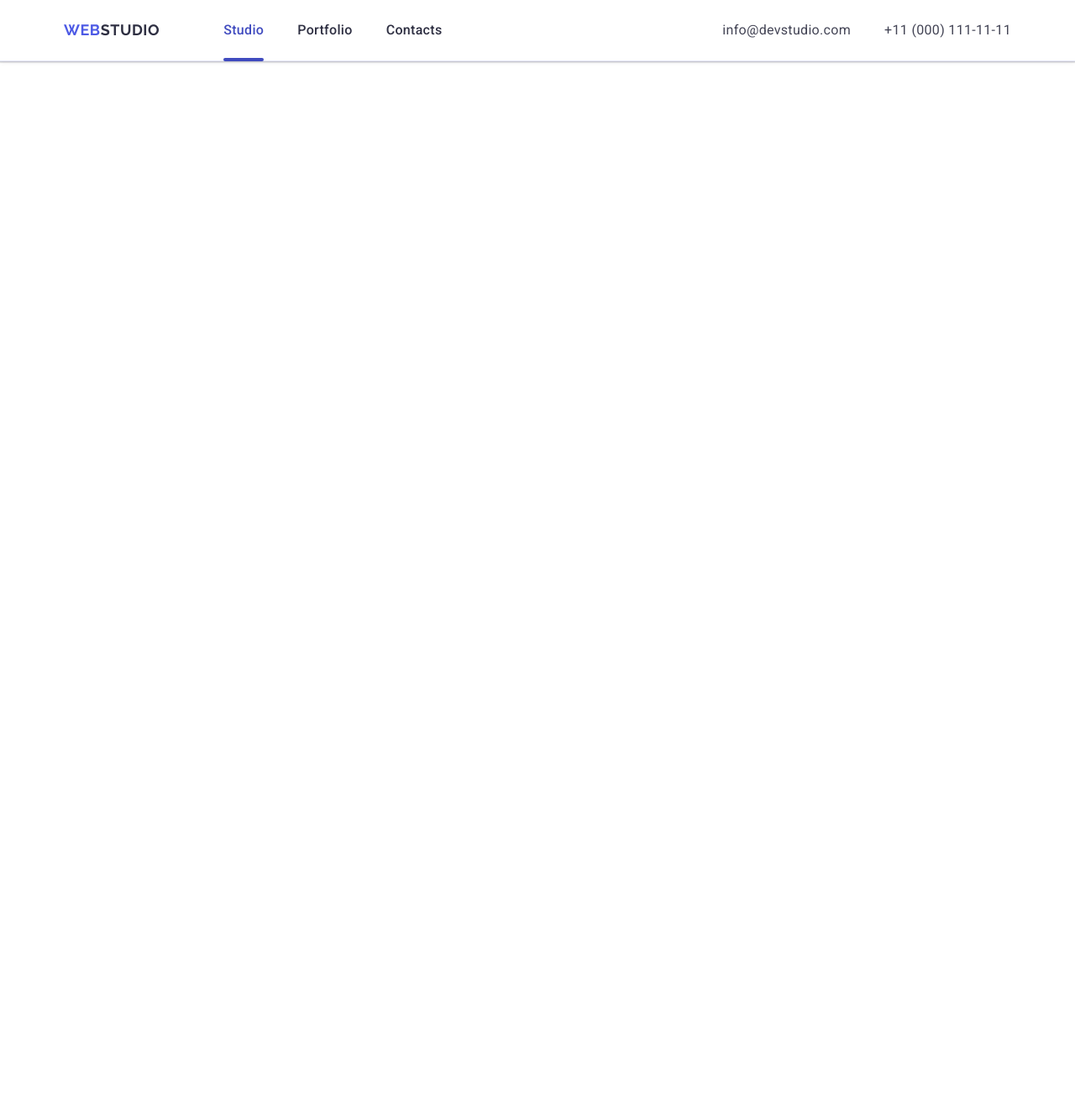
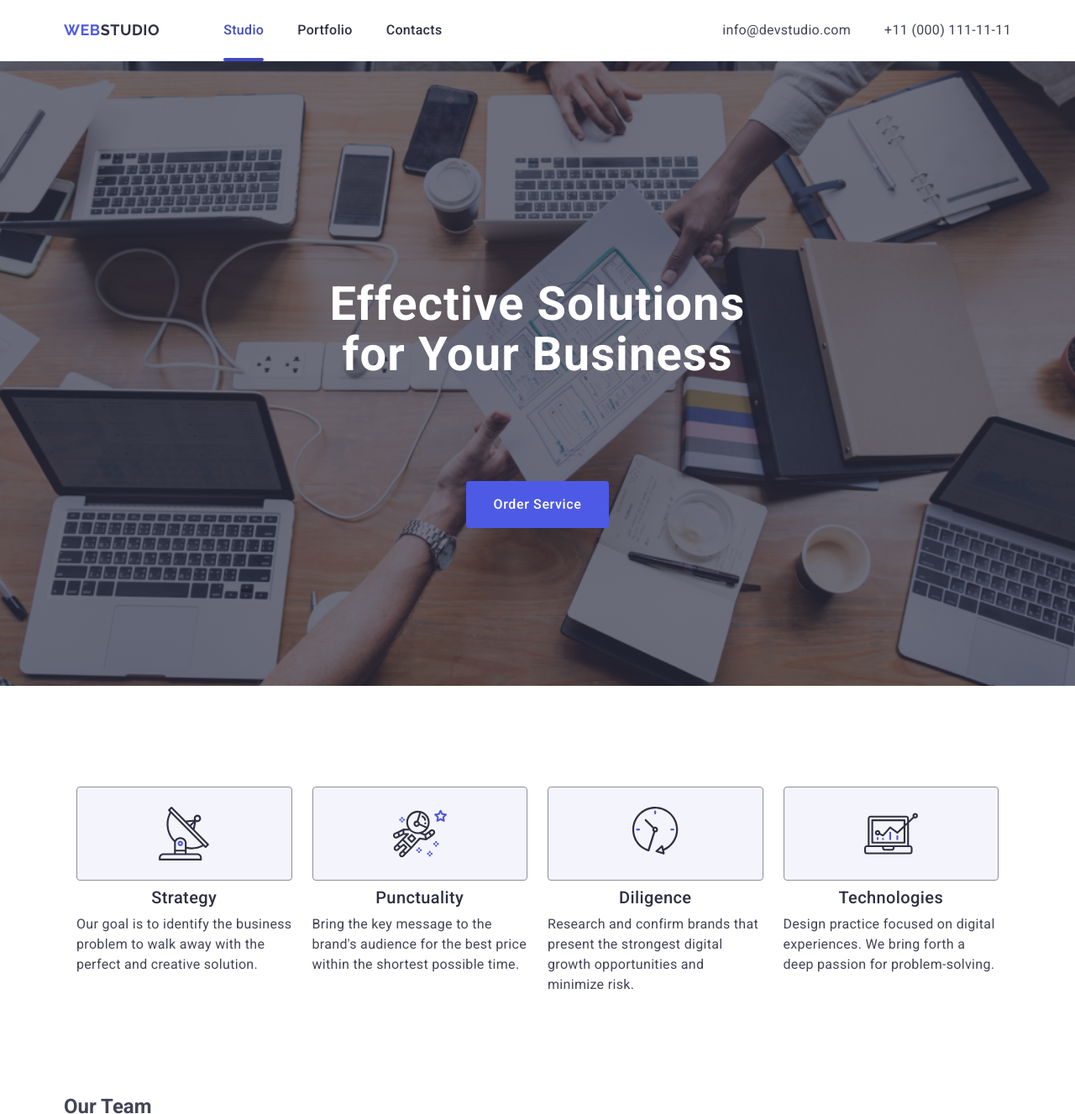
Before and after one commit to AnnaBryzghalova/goit-markup-hw-06, a plain HTML site: page index.html in a window 1280 px wide. Shown: the top 1327 px of the page at 84% size. Before the commit the page ends 800 px from the top, so only its background shows below. Drawn offline with nearby package versions, Linux system fonts and the light colour scheme.

Commit message:
hero and features markup

```diff
--- a/css/styles.css
+++ b/css/styles.css
@@ -325,7 +325,7 @@ button {
 .mobile-contacts-list {
   display: flex;
   flex-direction: column;
-  gap: 24px ;
+  gap: 24px;
 }
 
 .mobile-contacts-link {
@@ -334,6 +334,10 @@ button {
   line-height: 1.2;
   letter-spacing: 0.02em;
   color: #434455;
+}
+
+.mobile-contacts {
+  font-style: normal;
 }
 
 .mobile-menu-link:hover,
@@ -377,9 +381,236 @@ button {
   fill: #f4f4fd;
 }
 
-
 @media screen and (min-width: 768px) {
   .mobile-menu {
     display: none;
   }
 }
+
+/* hero */
+
+.hero {
+  background-color: #2e2f42;
+  background-image: linear-gradient(
+      rgba(46, 47, 66, 0.7),
+      rgba(46, 47, 66, 0.7)
+    ),
+    url("../images/Dark-bg@1x.jpg");
+  background-repeat: no-repeat;
+  background-position: center;
+  background-size: cover;
+  max-width: 320px;
+  margin: 0 auto;
+  padding-top: 72px;
+  padding-bottom: 72px;
+}
+
+@media screen and (-webkit-min-device-pixel-ratio: 2),
+  (min-resolution: 192dpi),
+  (min-resolution: 2dppx) {
+  .hero {
+    background-image: linear-gradient(
+        rgba(46, 47, 66, 0.7),
+        rgba(46, 47, 66, 0.7)
+      ),
+      url("../images/Dark-bg@2x.jpg");
+  }
+}
+
+.hero-title {
+  font-weight: 700;
+  font-size: 36px;
+  line-height: 1.11;
+  letter-spacing: 0.02em;
+  text-align: center;
+  color: #fff;
+  max-width: 216px;
+  padding: 72px 0;
+  margin: 0 auto;
+}
+
+.hero-primary-btn {
+  font-family: inherit;
+  cursor: pointer;
+  font-weight: 500;
+  font-size: 16px;
+  line-height: 1.5;
+  letter-spacing: 0.04em;
+  color: #fff;
+  background-color: #4d5ae5;
+  display: block;
+  margin: 0 auto;
+  padding: 16px 32px;
+  min-width: 169px;
+  height: 56px;
+  text-wrap: nowrap;
+  border: none;
+  border-radius: 4px;
+  transition: background-color 250ms cubic-bezier(0.4, 0, 0.2, 1);
+}
+
+.hero-primary-btn:hover,
+.hero-primary-btn:focus {
+  background-color: #404bbf;
+}
+
+@media screen and (min-width: 768px) {
+  .hero {
+    max-width: 768px;
+    padding-top: 112px;
+    padding-bottom: 112px;
+    background-image: linear-gradient(
+        rgba(46, 47, 66, 0.7),
+        rgba(46, 47, 66, 0.7)
+      ),
+      url("../images/Dark@1x.jpg");
+  }
+  @media (min-device-pixel-ratio: 2),
+    (min-resolution: 192dpi),
+    (min-resolution: 2dppx) {
+    .hero {
+      background-image: linear-gradient(
+          rgba(46, 47, 66, 0.7),
+          rgba(46, 47, 66, 0.7)
+        ),
+        url("../images/Dark@2x.jpg");
+    }
+  }
+  .hero-title {
+    font-size: 56px;
+    line-height: 1.07;
+    margin-bottom: 36px;
+    max-width: 496px;
+  }
+}
+
+@media screen and (min-width: 1158px) {
+  .hero {
+    max-width: 1440px;
+    padding-top: 188px;
+    padding-bottom: 188px;
+    background-image: linear-gradient(
+        rgba(46, 47, 66, 0.7),
+        rgba(46, 47, 66, 0.7)
+      ),
+      url("../images/people-office@1x.jpg");
+  }
+
+  @media (min-device-pixel-ratio: 2),
+    (min-resolution: 192dpi),
+    (min-resolution: 2dppx) {
+    .hero {
+      background-image: linear-gradient(
+          rgba(46, 47, 66, 0.7),
+          rgba(46, 47, 66, 0.7)
+        ),
+        url("../images/people-office@2x.jpg");
+    }
+  }
+  .hero-title {
+    font-size: 56px;
+    line-height: 1.07;
+    margin-bottom: 48px;
+  }
+}
+
+/* features */
+
+.icon-features {
+  display: none;
+}
+
+.features {
+  display: flex;
+  align-items: flex-start;
+  justify-content: flex-start;
+  flex-direction: column;
+  gap: 72px;
+  width: 288px;
+  padding: 96px 16px;
+  margin: 0 auto;
+}
+
+.features-list {
+  display: flex;
+  align-items: flex-start;
+  justify-content: flex-start;
+  flex-direction: column;
+  gap: 72px;
+}
+
+.subtitle {
+  font-weight: 700;
+  font-size: 36px;
+  line-height: 1.11;
+  letter-spacing: 0.02em;
+  color: #2e2f42;
+  text-align: center;
+  margin-bottom: 8px;
+}
+
+.description-text {
+  font-weight: 500;
+  font-size: 16px;
+  line-height: 1.5;
+  letter-spacing: 0.02em;
+  color: #434455;
+}
+
+@media screen and (min-width: 768px) {
+  .features {
+    width: 736px;
+    margin: auto;
+  }
+
+  .features-list {
+    flex-direction: row;
+    flex-wrap: wrap;
+    column-gap: 24px;
+    row-gap: 72px;
+  }
+
+  .features-item {
+    width: calc((100% - 24px) / 2);
+  }
+}
+
+@media screen and (min-width: 1158px) {
+  .features {
+    width: 1128px;
+    margin: 0 auto;
+    padding: 120px 0;
+  }
+
+  .icon-features {
+    display: flex;
+    flex-direction: column;
+    justify-content: center;
+    height: 112px;
+    width: 100%;
+    background-color: #f4f4fd;
+    border-radius: 4px;
+    border: 1px solid #8e8f99;
+    margin-bottom: 8px;
+    align-items: center;
+  }
+  .features-list {
+    display: flex;
+    flex-direction: row;
+    gap: 24px;
+  }
+
+  .features-item {
+    width: calc((100% - 24px * 3) / 4);
+    padding: 0;
+  }
+
+  .subtitle {
+    font-weight: 500;
+    font-size: 20px;
+    line-height: 1.2;
+  }
+  .description-text {
+    font-weight: 400;
+  }
+}
--- a/index.html
+++ b/index.html
@@ -58,7 +58,7 @@
         </button>
       </div>
 
-      <div class="mobile-menu is-open">
+      <div class="mobile-menu">
         <div class="container mobile-menu-container">
           <button class="mobile-menu-close">
             <svg class="icon-close" width="8" height="8">
@@ -141,7 +141,7 @@
 
     <!-- Hero -->
     <main>
-      <section class="hero hidden">
+      <section class="hero">
         <div class="container hero-container">
           <h1 class="hero-title">Effective Solutions for Your Business</h1>
           <button type="button" class="hero-primary-btn">Order Service</button>
@@ -149,7 +149,7 @@
       </section>
 
       <!-- Features -->
-      <section class="section features hidden">
+      <section class="section features">
         <div class="container features-container">
           <h2 class="visually-hidden">Features</h2>
           <ul class="features-list">
@@ -209,7 +209,7 @@
       </section>
 
       <!-- Team -->
-      <section class="section team hidden">
+      <section class="section team">
         <div class="container">
           <h2 class="section-title">Our Team</h2>
           <ul class="team-list">
```
Also changed, not shown: css/styles-old.css (+8 -8 lines), images/Dark-bg@1x.jpg (added), images/Dark-bg@2x.jpg (added), images/Dark@1x.jpg (added), images/Dark@2x.jpg (added), images/people-office@1x.jpg (added), 1 other file.
